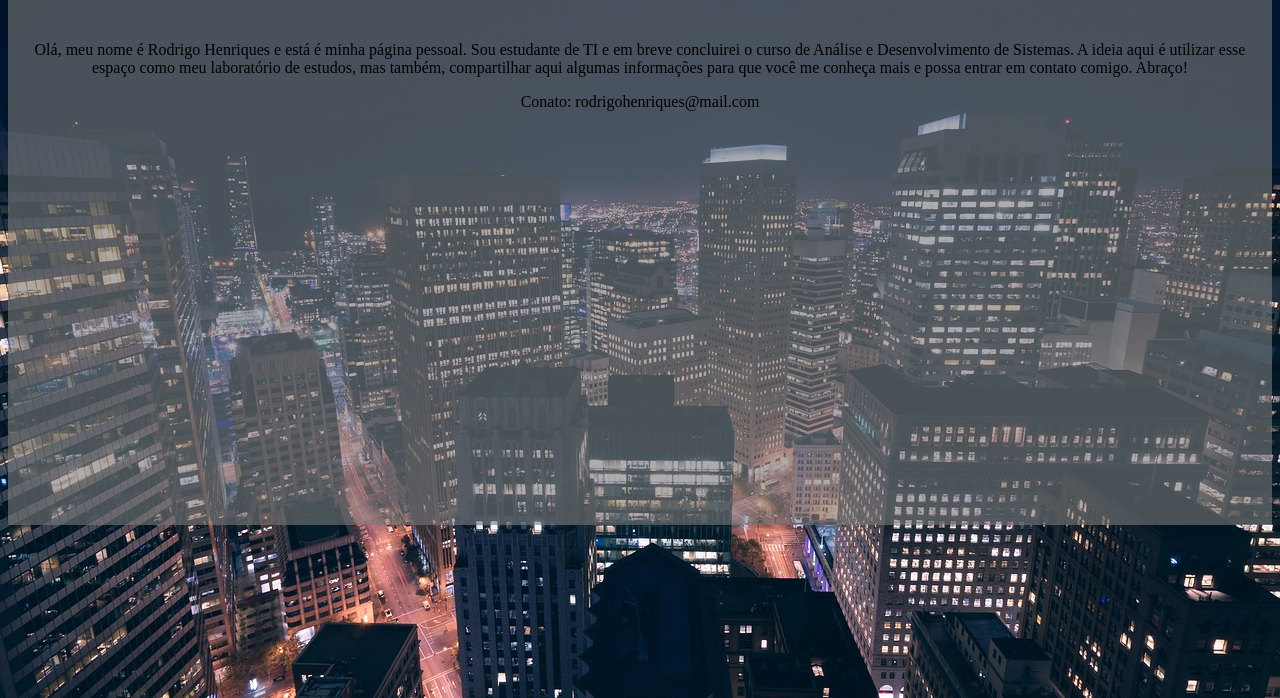
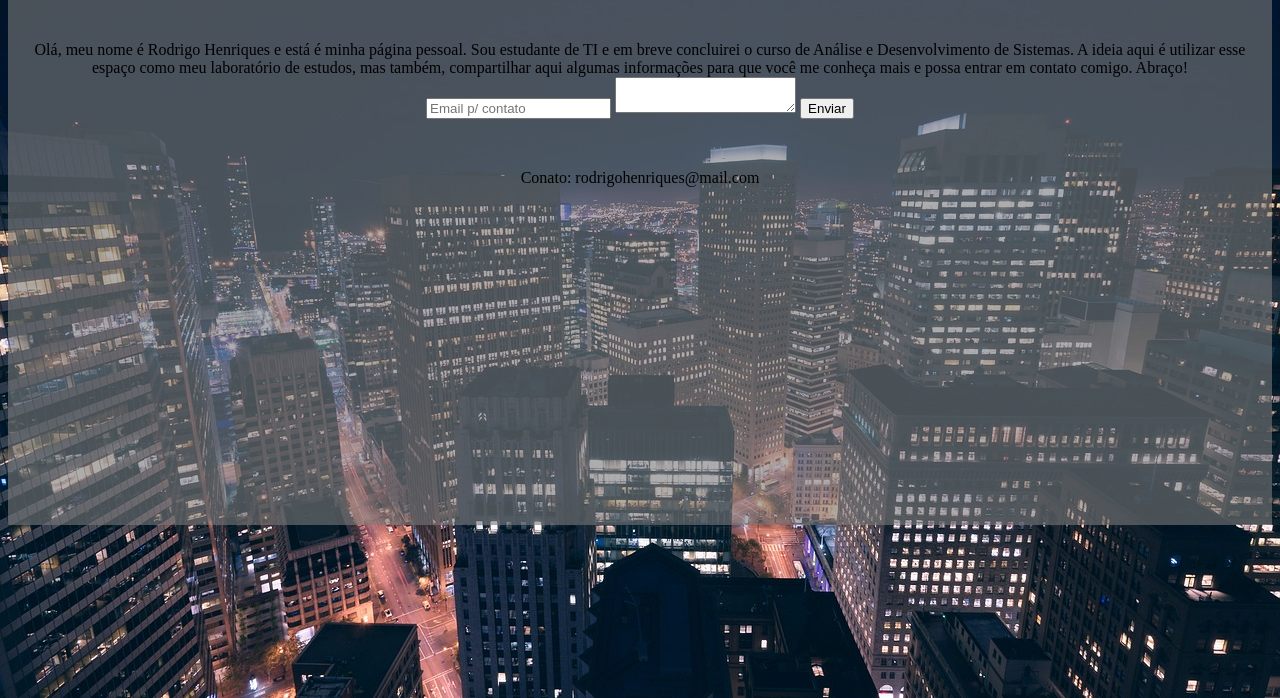
Before and after one commit to rodhenriques/rodhenriques.github.io, a plain HTML site: page index.html in a window 1280 px wide. Shown: the part 102-800 px from the top of the page. Drawn offline with Linux system fonts and the light colour scheme.

Commit message:
form_test

```diff
--- a/index.html
+++ b/index.html
@@ -12,6 +12,21 @@
 				<h1 align="center" >Página em construção...</h1>
 				<br>
 				<p > <center> Olá, meu nome é Rodrigo Henriques e está é minha página pessoal. Sou estudante de TI e em breve concluirei o curso de Análise e Desenvolvimento de Sistemas. A ideia aqui é utilizar esse espaço como meu laboratório de estudos, mas também, compartilhar aqui algumas informações para que você me conheça mais e possa entrar em contato comigo. Abraço!
+				<br>
+
+<form action='https://formspree.io/rodrigohenriques.com' method='post'>
+
+  <!-- Título/Assunto do Email. -->
+  <input type='hidden' name='_subject' value='Contato de Cliente'>
+
+  <!-- Email de Resposta. -->
+  <input type='email' name='_replyto' placeholder='Email p/ contato'>
+
+  <!-- Mensagem que será submetida. -->
+  <textarea name='mensagem'></textarea>
+
+  <button type='submit'>Enviar</button>
+</form>
 				<br>
 				<p>Conato: rodrigohenriques@mail.com</p>
 				<br>
```
